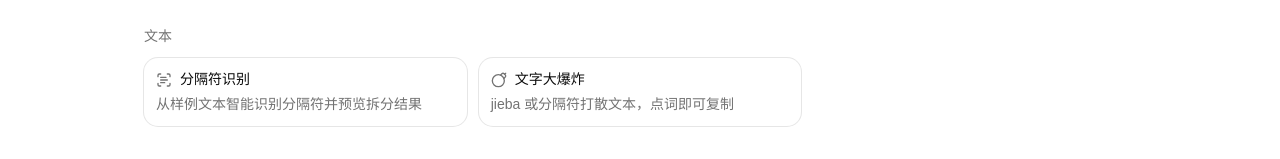
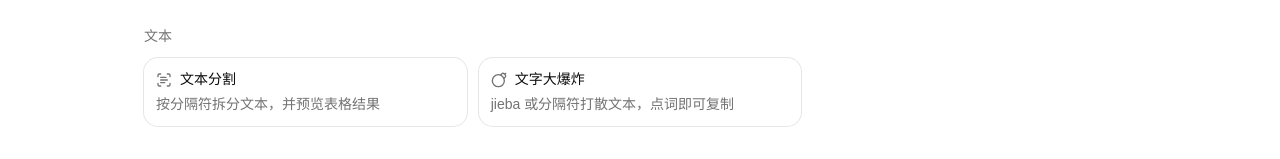
Before and after one commit to bianle/toolbox, a React (Vite) app: page / in a window 1280 px wide. Shown: the part 274-433 px from the top of the page. Built offline with nearby package versions, Linux system fonts and the light colour scheme.

Commit message:
refactor: 将分隔符识别重命名为文本分割
名称更贴合按分隔符拆分文本的实际用途。

Co-authored-by: Cursor <cursoragent@cursor.com>

```diff
--- a/src/tools/registry.ts
+++ b/src/tools/registry.ts
@@ -29,8 +29,8 @@ export const tools: ToolDefinition[] = [
   },
   {
     id: 'detect-delimiter',
-    name: '分隔符识别',
-    description: '从样例文本智能识别分隔符并预览拆分结果',
+    name: '文本分割',
+    description: '按分隔符拆分文本，并预览表格结果',
     path: '/detect-delimiter',
     category: 'text',
     keywords: [
@@ -39,6 +39,7 @@ export const tools: ToolDefinition[] = [
       'csv',
       'tsv',
       'split',
+      '文本分割',
       '分隔符',
       '逗号',
       '制表符',
```
